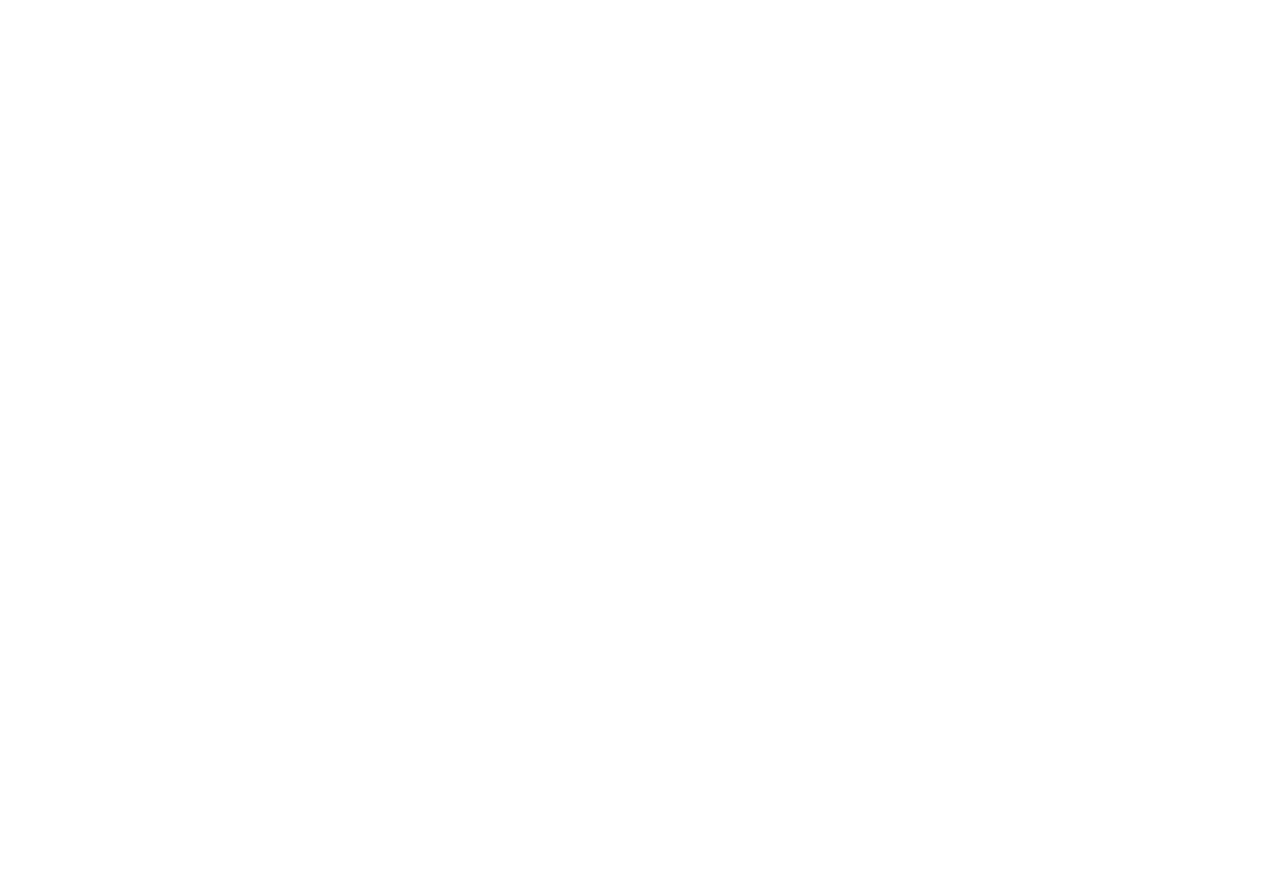
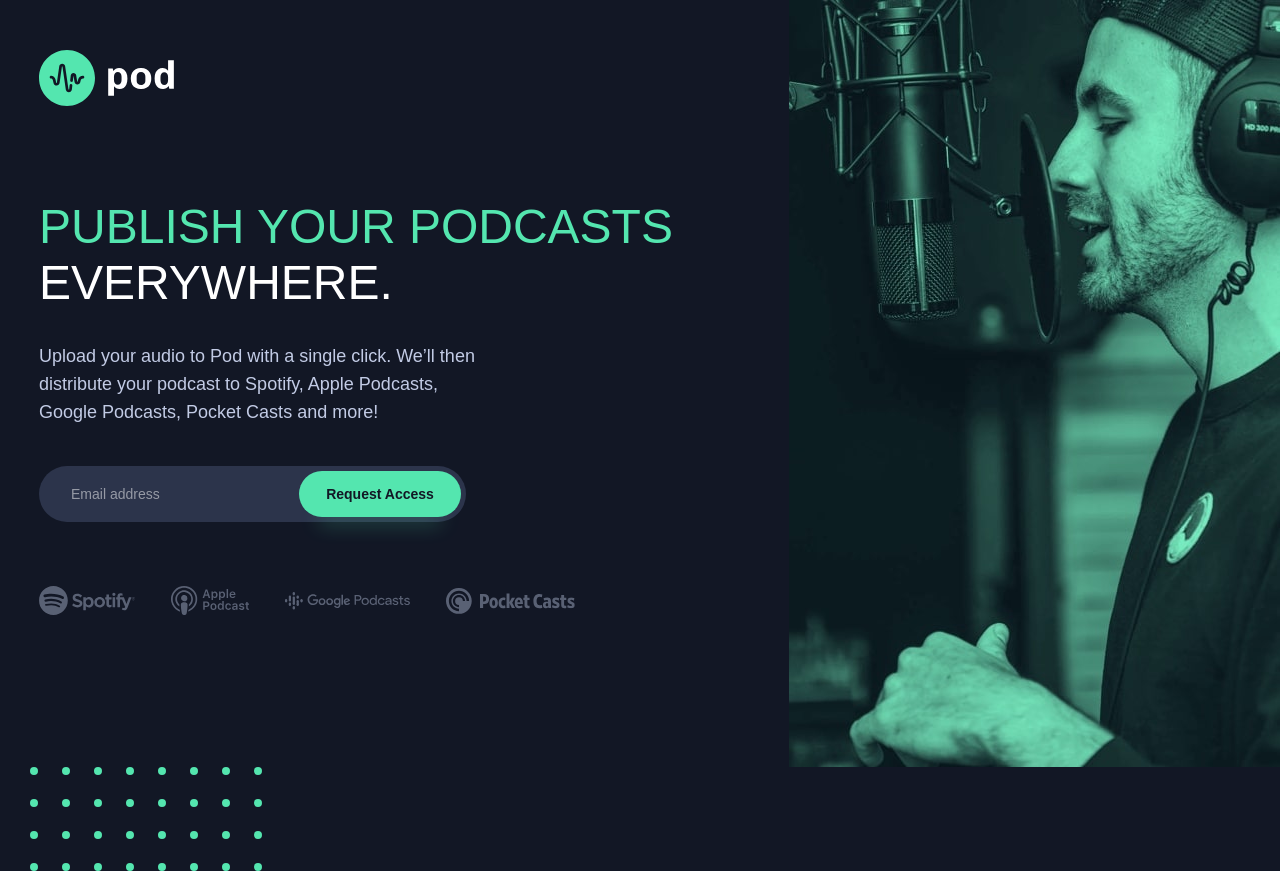
Before and after one commit to ArabuliGiorgi/Pod-request-access-landing-page, a plain HTML site: page index.html in a window 1280 px wide. Before the commit the page ends 800 px from the top, so only its background shows below. Drawn offline with Linux system fonts and the light colour scheme; a web font is replaced by a local one.

Commit message:
built mobile & tablet versions

```diff
--- a/index.html
+++ b/index.html
@@ -12,6 +12,23 @@
     <script defer src="app.js"></script>
 </head>
 <body>
-
+    <header><img src="images/desktop/logo.svg" alt="logo"></header>
+    <main>
+        <h1 id="main-heading">PUBLISH YOUR PODCASTS<br>
+        <span style="color: #FFFFFF;">EVERYWHERE.</span></h1>
+        <p id="text">Upload your audio to Pod with a single click. We’ll then
+        distribute your podcast to Spotify, Apple Podcasts, Google Podcasts,
+        Pocket Casts and more!</p>
+        <div class="logos">
+            <img src="images/desktop/spotify.svg" alt="spotify" id="logo1">
+            <img src="images/desktop/apple-podcast.svg" alt="apple podcast" id="logo2">
+            <img src="images/desktop/google-podcasts.svg" alt="google podcasts" id="logo3">
+            <img src="images/desktop/pocket-casts.svg" alt="pocket casts" id="logo4">
+        </div>
+        <div class="access-div">
+            <input type="text" id="myinput" placeholder="Email address">
+            <button><h1>Request Access</h1></button>
+        </div>
+    </main>
 </body>
 </html>
--- a/style.css
+++ b/style.css
@@ -6,3 +6,180 @@
 h1, p{
     font-family: "Chivo", sans-serif;
 }
+body{
+    background-color: #121725;
+    min-height: 100vh;
+    display: flex;
+    flex-direction: column;
+    justify-content: space-between;
+    align-items: center;
+    padding: 62px 24px 94px 24px;
+    position: relative;
+}
+body::before{
+    content: '';
+    background-image: url(images/mobile/image-host.jpg);
+    background-repeat: no-repeat;
+    background-size: 100%;
+    background-blend-mode: screen;
+    opacity: 0.15;
+    position: absolute;
+    top: 0;
+    left: 0;
+    bottom: 0;
+    right: 0;
+    z-index: -1;
+}
+header{
+    max-height: 56px;
+}
+header img{
+    height: 100%;
+}
+main{
+    width: 100%;
+    position: relative;
+}
+#main-heading{
+    font-weight: 300;
+    font-size: 26px;
+    line-height: 38px;
+    text-align: center;
+    color: #54E6AF;
+    margin-bottom: 16px;
+}
+#text{
+    font-weight: 300;
+    font-size: 15px;
+    line-height: 25px;
+    text-align: center;
+    color: #C2CBE5;
+    margin-bottom: 98px;
+}
+.logos{
+    max-height: 17px;
+    width: 100%;
+    display: flex;
+    align-items: center;
+    justify-content: space-between;
+    position: absolute;
+    bottom: 156px;
+    opacity: 0.5;
+}
+#logo1, #logo2{
+    max-height: 17px;
+}
+#logo3{
+    max-height: 11px;
+}
+#logo4{
+    max-height: 15px;
+}
+.logos img{
+    height: 100%;
+}
+.access-div{
+    display: flex;
+    flex-direction: column;
+    gap: 16px;
+    align-items: center;
+}
+#myinput{
+    background-color: #2C344B;
+    border: none;
+    width: 100%;
+    height: 46px;
+    border-radius: 100px;
+    padding-left: 32px;
+    font-family: "Chivo", sans-serif;
+    font-weight: 400;
+    font-size: 14px;
+    line-height: 28px;
+    color: white;
+}
+#myinput::placeholder{
+    font-size: 14px;
+    font-family: "Chivo", sans-serif;
+    font-weight: 400;
+    line-height: 28px;
+    color: white;
+    opacity: 50%;
+}
+button{
+    width: 100%;
+    height: 46px;
+    background-color: #54E6AF;
+    border: none;
+    border-radius: 100px;
+    box-shadow: 0px 25px 20px -20px #54E6AF7F;
+}
+button h1{
+    color: #121725;
+    font-weight: 700;
+    font-size: 14px;
+    line-height: 28px;
+}
+
+@media only screen and (min-width: 720px){
+    body{
+        padding: 50px 94px 256px 39px;
+        align-items: start;
+        background-image: url(images/desktop/bg-pattern-dots.svg);
+        background-repeat: no-repeat;
+        background-size: 232px 104px;
+        background-position: 30px 100%;
+    }
+    body::before{
+        content: '';
+        background-image: url(images/tablet/image-host.jpg);
+        background-size: 491px 767px;
+        opacity: 1;
+        top: 0;
+        left: calc(100% - 491px);
+    }
+    main{
+        max-width: 635px;
+        background-color: #121725;
+        padding-top: 93px;
+        min-height: 509px;
+    }
+    #main-heading{
+        font-size: 48px;
+        line-height: 56px;
+        text-align: start;
+        margin-bottom: 31px;
+    }
+    #text{
+        max-width: 445px;
+        font-size: 18px;
+        line-height: 28px;
+        text-align: start;
+        margin-bottom: 40px;
+    }
+    .logos{
+        max-height: 29px;
+        max-width: 536px;
+        bottom: 0;
+    }
+    #logo1, #logo2{
+        max-height: 29px;
+    }
+    #logo3{
+        max-height: 18px;
+    }
+    #logo4{
+        max-height: 26px;
+    }
+    .access-div{
+        flex-direction: row;
+        gap: 0;
+        max-width: 427px;
+    }
+    #myinput{
+        height: 56px;
+    }
+    button{
+        max-width: 162px;
+        margin-left: -167px;
+    }
+}
```
